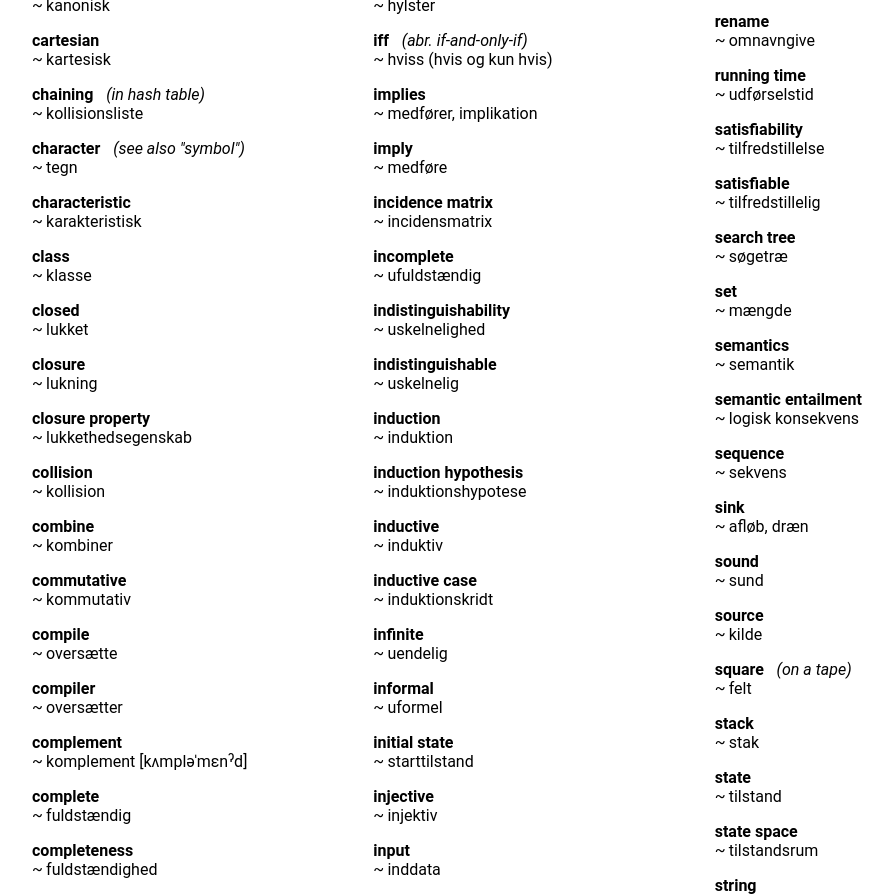
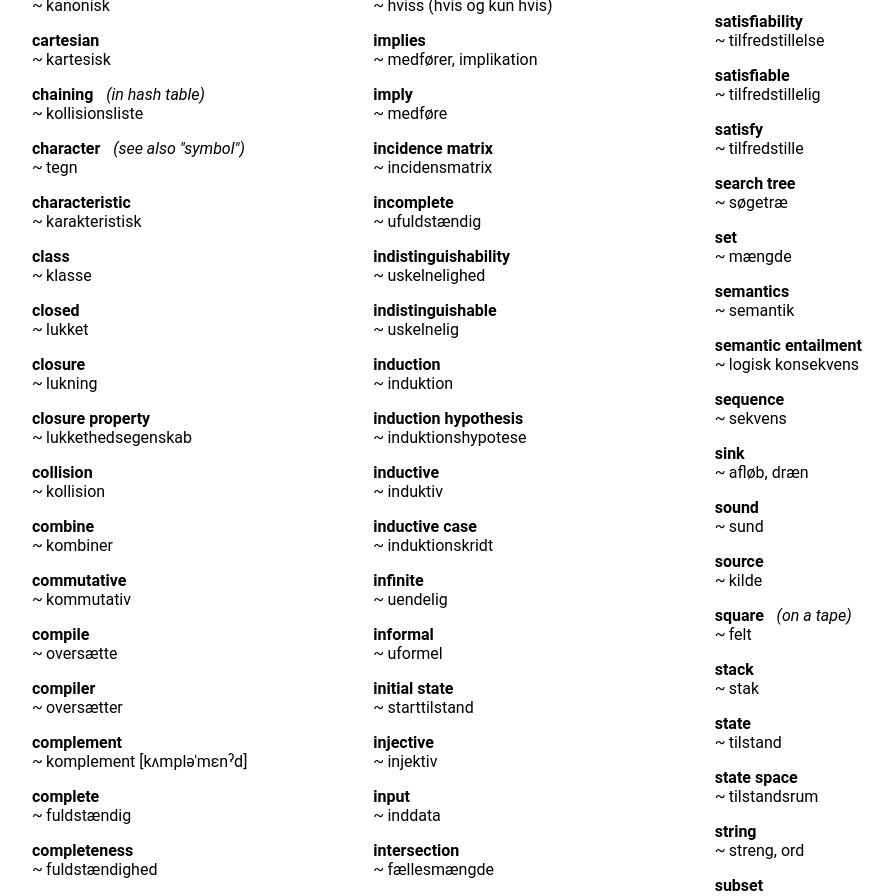
Before and after one commit to SSoelvsten/en-dk, a React (Create React App) app: page / in a window 1280 px wide. Shown: the part 1380-2276 px from the top of the page, without its empty margins (112-1005 px from the left). Built offline with nearby package versions, Linux system fonts and the light colour scheme.

Commit message:
Add 'satisfy'

```diff
--- a/src/dictionary.ts
+++ b/src/dictionary.ts
@@ -937,6 +937,11 @@ export const en_dk : Lexeme[] = [
     keywords: ["formal methods"]
   },
   {
+    word: "satisfy",
+    translations: ["tilfredstille"],
+    keywords: ["formal methods"]
+  },
+  {
     word: "search tree",
     translations: ["søgetræ"],
     keywords: ["algorithmics"]
```
